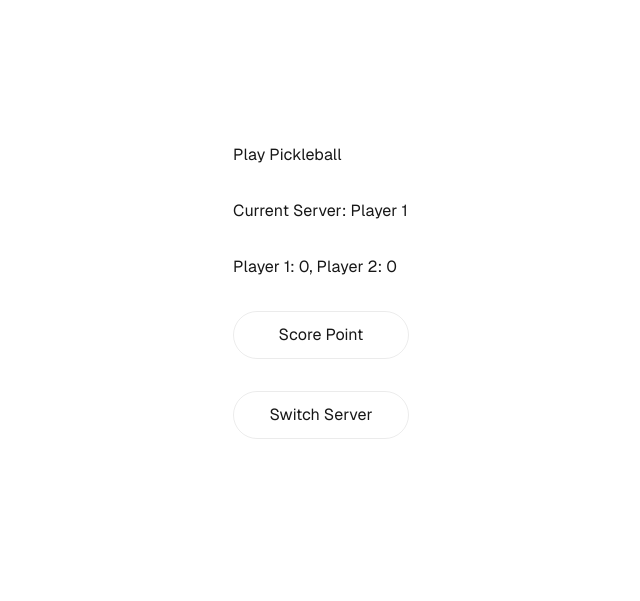
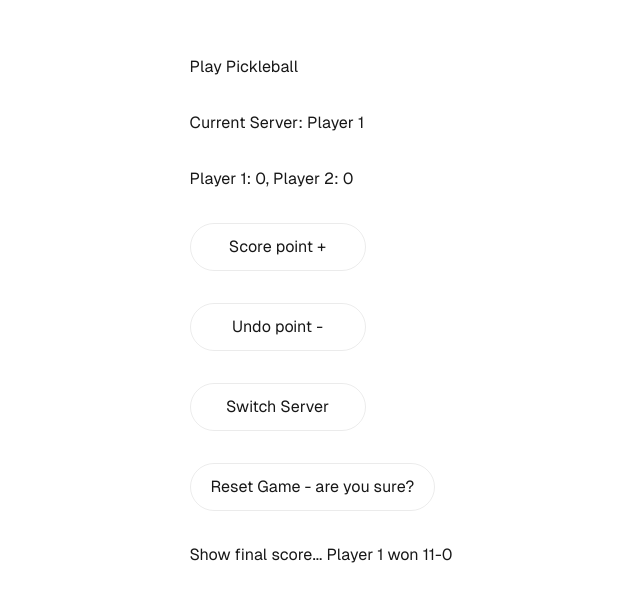
Before and after one commit to element121/pickleball-scorer, a Next.js app: page / in a window 1280 px wide. Shown: the part 109-710 px from the top of the page, without its empty margins (319-959 px from the left). Built offline with nearby package versions, Linux system fonts and the light colour scheme.

Commit message:
Adding reset point functionality.

```diff
--- a/app/PickleballGame.ts
+++ b/app/PickleballGame.ts
@@ -16,6 +16,16 @@ export class PickleballGame {
       this.player1Score++;
     } else {
       this.player2Score++;
+    }
+    this.checkWin();
+  }
+
+  // Undo point / play a let
+  resetPoint() {
+    if (this.currentServer === "Player 1") {
+      this.player1Score--;
+    } else {
+      this.player2Score--;
     }
     this.checkWin();
   }
--- a/app/page.tsx
+++ b/app/page.tsx
@@ -8,6 +8,11 @@ export default function Home() {
 
   const handleScorePoint = () => {
     game.scorePoint();
+    setScore(game.getScore());
+  };
+
+  const handleResetPoint = () => {
+    game.resetPoint();
     setScore(game.getScore());
   };
 
@@ -27,7 +32,13 @@ export default function Home() {
           onClick={handleScorePoint}
           className="rounded-full border border-solid border-black/[.08] dark:border-white/[.145] transition-colors flex items-center justify-center hover:bg-[#f2f2f2] dark:hover:bg-[#1a1a1a] hover:border-transparent text-sm sm:text-base h-10 sm:h-12 px-4 sm:px-5 sm:min-w-44"
         >
-          Score Point
+          Score point +
+        </button>
+        <button
+          onClick={handleResetPoint}
+          className="rounded-full border border-solid border-black/[.08] dark:border-white/[.145] transition-colors flex items-center justify-center hover:bg-[#f2f2f2] dark:hover:bg-[#1a1a1a] hover:border-transparent text-sm sm:text-base h-10 sm:h-12 px-4 sm:px-5 sm:min-w-44"
+        >
+          Undo point -
         </button>
         <button
           onClick={handleSwitchServer}
@@ -35,6 +46,11 @@ export default function Home() {
         >
           Switch Server
         </button>
+        <button className="rounded-full border border-solid border-black/[.08] dark:border-white/[.145] transition-colors flex items-center justify-center hover:bg-[#f2f2f2] dark:hover:bg-[#1a1a1a] hover:border-transparent text-sm sm:text-base h-10 sm:h-12 px-4 sm:px-5 sm:min-w-44">
+          Reset Game - are you sure?
+        </button>
+
+        <p>Show final score... Player 1 won 11-0</p>
       </main>
     </div>
   );
```
